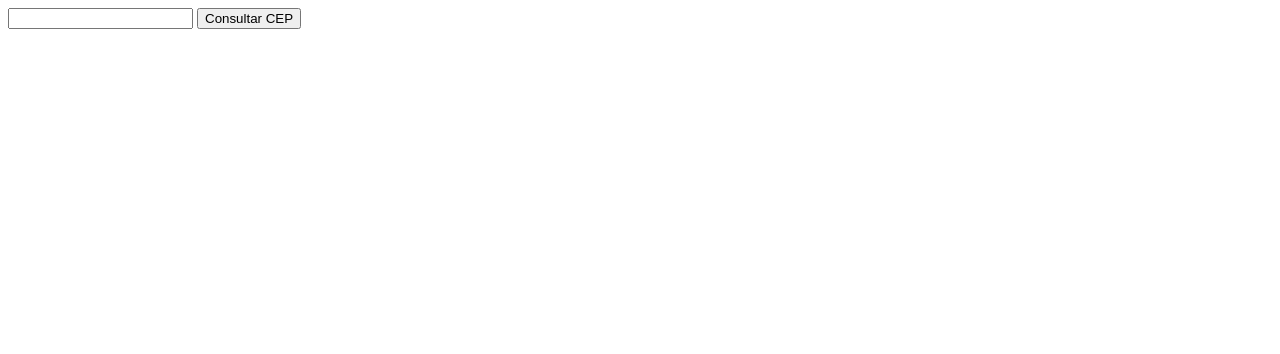
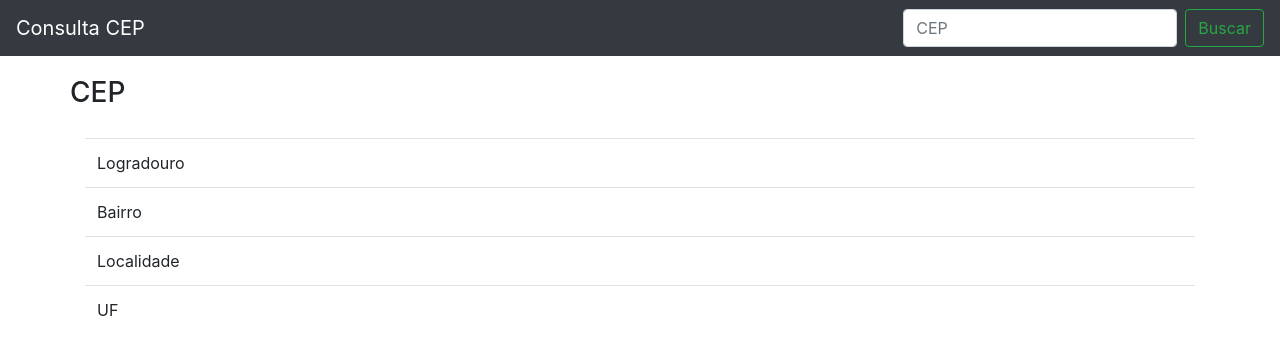
Before and after one commit to studies-lab/study-jquery-ajax, a plain HTML site: page index.html in a window 1280 px wide. Drawn offline with nearby package versions, Linux system fonts and the light colour scheme.

Commit message:
[CREATE/ADD] create visualization table of cep and add bootstrap

```diff
--- a/index.html
+++ b/index.html
@@ -4,14 +4,45 @@
     <meta charset="utf-8"/>
     <title></title>
     <script type="text/javascript" src="http://code.jquery.com/jquery-latest.min.js"></script>
+    <script src="https://cdn.jsdelivr.net/npm/popper.js@1.16.0/dist/umd/popper.min.js"></script>
+    <script src="https://stackpath.bootstrapcdn.com/bootstrap/4.4.1/js/bootstrap.min.js"></script>
+    <link rel="stylesheet" href="https://stackpath.bootstrapcdn.com/bootstrap/4.4.1/css/bootstrap.min.css">
     <script type="text/javascript" src="js/main.js"></script>
 </head>
 <body>
-    <input id=cep>
-    <button type="button" onclick="consultaCep()">Consultar CEP</button>
-    <p id="logradouro"></p>
-    <p id="bairro"></p>
-    <p id="localidade"></p>
-    <p id="uf"></p>
+    <nav class="navbar navbar-dark bg-dark">
+        <a class="navbar-brand">Consulta CEP</a>
+        <div class="form-inline my-2 my-lg-0">
+            <input class="form-control mr-sm-2" type="search" placeholder="CEP" id="cep">
+            <button class="btn btn-outline-success my-2 my-sm-0" onclick="consultaCep()">Buscar</button>
+        </div>
+      </nav>
+      <div class="container" style="margin-top: 20px;">
+        <div class="row">
+            <h3 id="title_cep">CEP</h3>
+        </div>
+        <div class="row" style="margin-top: 20px;"></div>
+            <table class="table">
+                <tbody>
+                    <tr>
+                        <td>Logradouro</td>
+                        <td id="logradouro"></td>
+                    </tr>
+                    <tr>
+                        <td>Bairro</td>
+                        <td id="bairro"></td>
+                    </tr>
+                    <tr>
+                        <td>Localidade</td>
+                        <td id="localidade"></td>
+                    </tr>
+                    <tr>
+                        <td>UF</td>
+                        <td id="uf"></td>
+                    </tr>
+                </tbody>
+            </table>
+        </div>
+      </div>
 </body>
 </html>
--- a/js/main.js
+++ b/js/main.js
@@ -11,6 +11,7 @@ function consultaCep(){
             $("#bairro").html(response.bairro);
             $("#localidade").html(response.localidade);
             $("#uf").html(response.uf);
+            $("#title_cep").html("CEP " + response.cep);
         }
     })
 }
```
